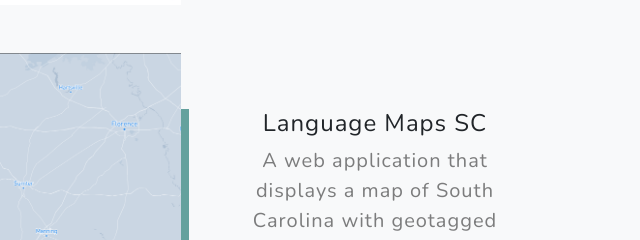
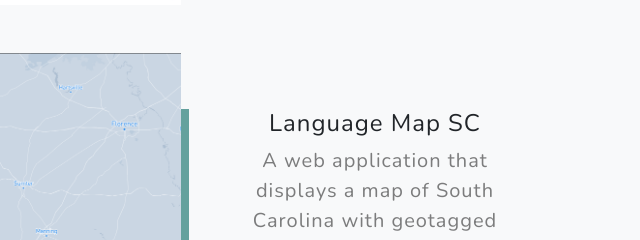
Before and after one commit to Xibbrahimovic/Xibbrahimovic.github.io, a website: page index.html in a window 1280 px wide. Shown: the part 2387-2627 px from the top of the page, 633-1273 px from the left. Drawn offline with nearby package versions, Linux system fonts and the light colour scheme.

Commit message:
fixed spelling on title of client project

```diff
--- a/index.html
+++ b/index.html
@@ -100,7 +100,7 @@
                     <div class="col-xl-8 col-lg-7"><img class="img-fluid mb-3 mb-lg-0" src="assets/img/LanguageMapsSC.png" alt="..." /></div>
                     <div class="col-xl-4 col-lg-5">
                         <div class="featured-text text-center text-lg-left">
-                            <h4>Language Maps SC</h4>
+                            <h4>Language Map SC</h4>
                             <p class="text-black-50 mb-0">A web application that displays a map of South Carolina with geotagged location of where languages have been documented and color coded by broader categories. </p>
                             <a class="mx-2" href="https://github.com/Xibbrahimovic/South-Carolina-Language-Map"
                             target="_blank" rel="noopener noreferrer"><i class="icon fab fa-github"></i></a>
```
